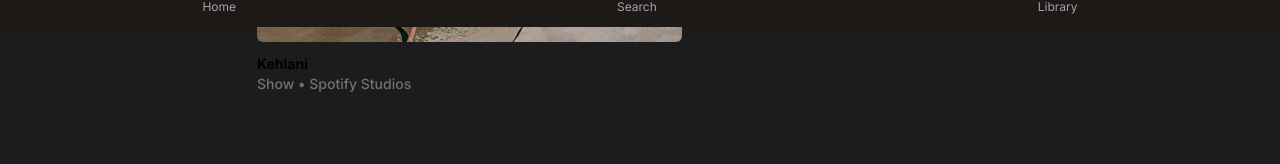
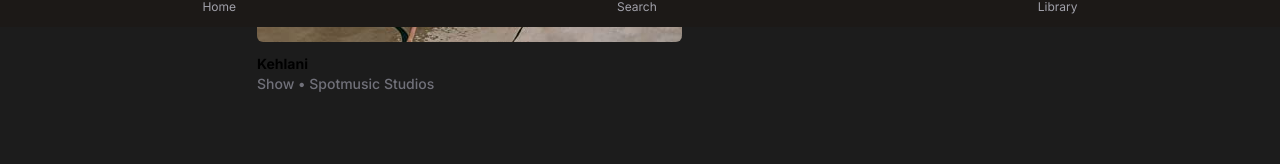
Before and after one commit to mymrtt/spotmusic, a Next.js app: page / in a window 1280 px wide. Shown: the part 773-937 px from the top of the page. Built offline with nearby package versions, Linux system fonts and the light colour scheme.

Commit message:
chore: rename app title

```diff
--- a/src/app/components/recommended/index.js
+++ b/src/app/components/recommended/index.js
@@ -5,43 +5,43 @@ const data = [
 		id: 1,
 		image: "/ninacapa.jpeg",
 		name: "Nina",
-		type: "Show • Spotify Studios",
+		type: "Show • Spotmusic Studios",
 	},
 	{
 		id: 2,
 		image: "/kehlani.jpg",
 		name: "Kehlani",
-		type: "Show • Spotify Studios",
+		type: "Show • Spotmusic Studios",
 	},
 	{
 		id: 3,
 		image: "/bkicarus.jpeg",
 		name: "BK",
-		type: "Show • Spotify Studios",
+		type: "Show • Spotmusic Studios",
 	},
 	{
 		id: 4,
 		image: "/blond-img.jpeg",
 		name: "Frank Ocean",
-		type: "Show • Spotify Studios",
+		type: "Show • Spotmusic Studios",
 	},
 	{
 		id: 5,
 		image: "/omeninoqqueriaserdeus.jpg",
 		name: "Djonga",
-		type: "Show • Spotify Studios",
+		type: "Show • Spotmusic Studios",
 	},
 	{
 		id: 6,
 		image: "/djongaladraocapa.webp",
 		name: "Djonga",
-		type: "Show • Spotify Studios",
+		type: "Show • Spotmusic Studios",
 	},
 	{
 		id: 7,
 		image: "/amareloemicida.jpeg",
 		name: "Emicida",
-		type: "Show • Spotify Studios",
+		type: "Show • Spotmusic Studios",
 	},
 ];
 
```
